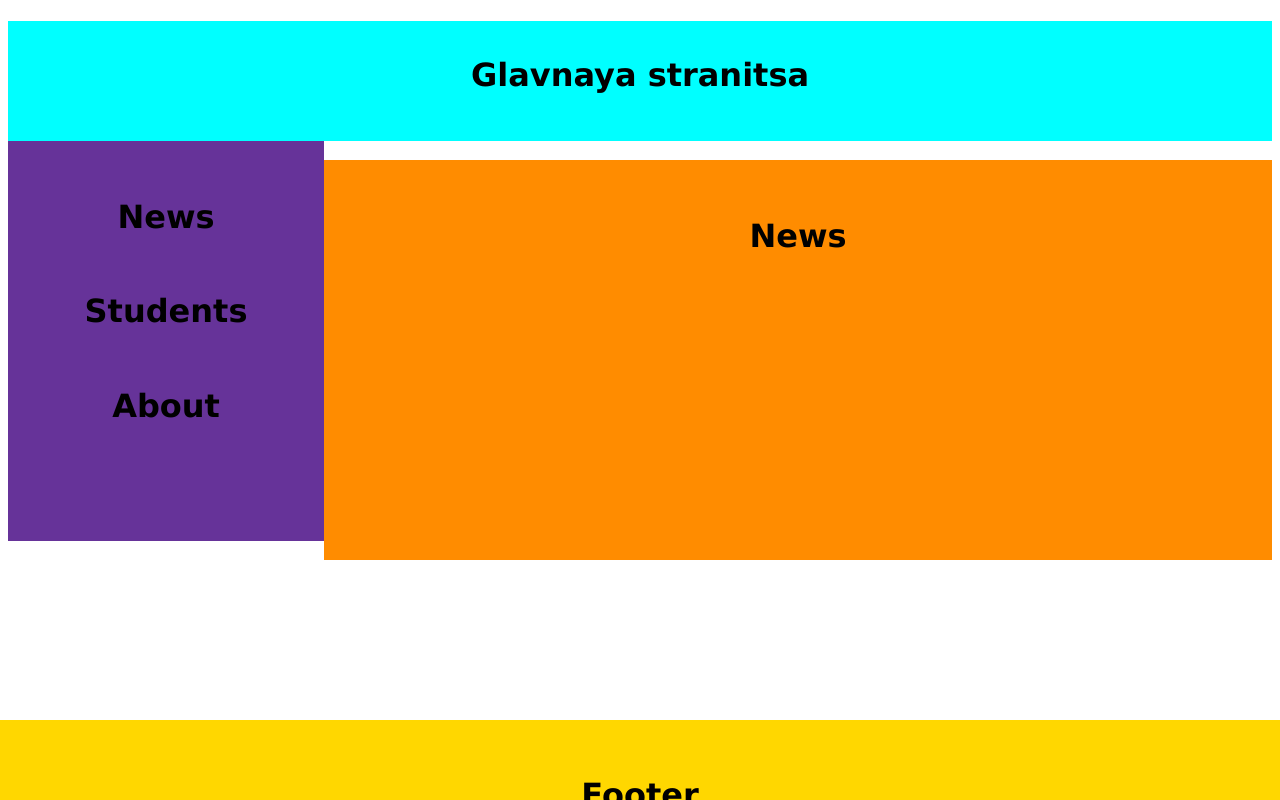
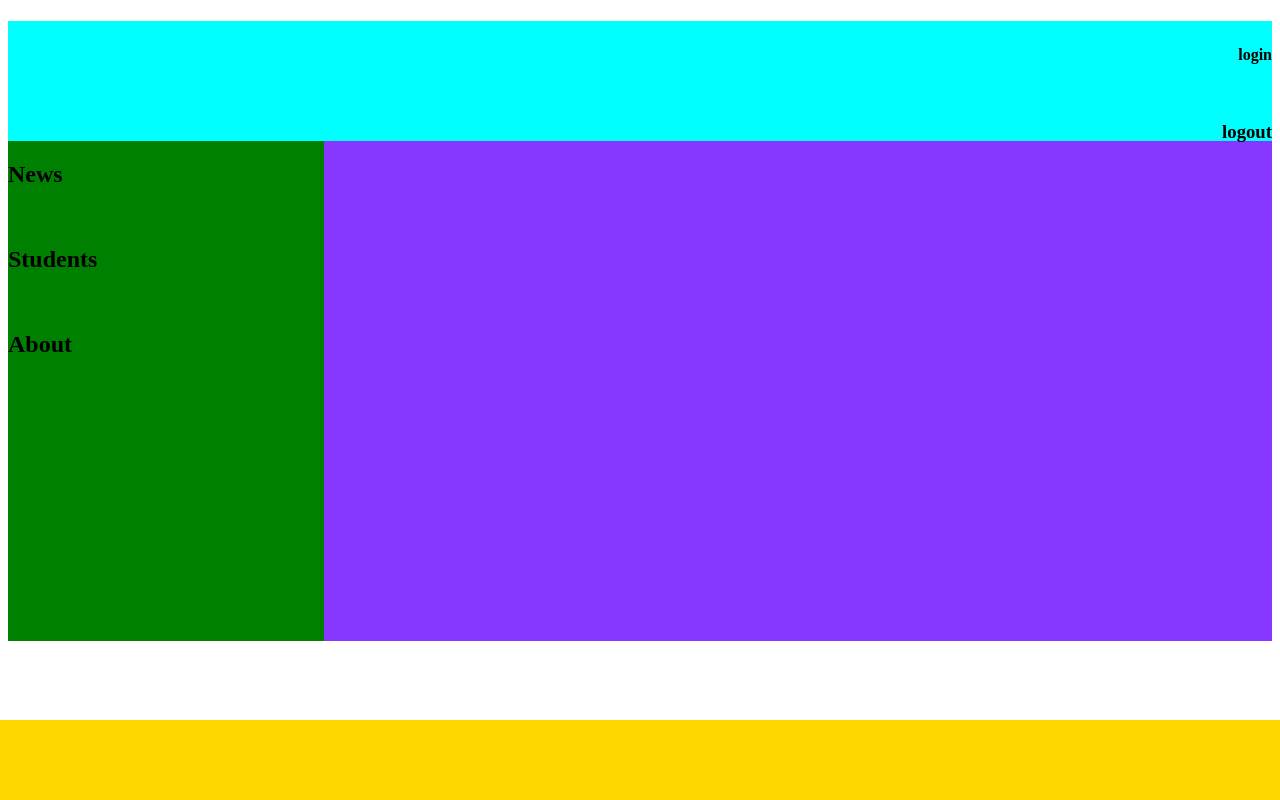
Before and after one commit to mirgul81/Task1, a Django app: page /main/index/ in a window 1280 px wide. Run offline with Django 4.2, Linux system fonts and the light colour scheme.

Commit message:
html fayly

```diff
--- a/main/views.py
+++ b/main/views.py
@@ -1,64 +1,64 @@
 from django.shortcuts import render
-from .models import News, Students, Abouts
+
 
 
 def indexView(request):
-    news = News.objects.all()
-    students = Students.objects.all()
-    abouts = Abouts.objects.all
-    context = {
-        'news': news,
-        'students': students,
-        'abouts': abouts
-    }
-    return render(request, 'main/index.html', context)
+    # news = News.objects.all()
+    # students = Students.objects.all()
+    # abouts = Abouts.objects.all
+    # context = {
+    #     'news': news,
+    #     'students': students,
+    #     'abouts': abouts
+    # }
+    return render(request, 'main/index.html')
 
 def newsView(request, pk):
-    news = News.objects.all()
-    news = News.objects.get(id=pk)
-    students = Students.objects.all()
-    abouts = Abouts.objects.all()
-    context = {
-        'info': news.info,
-        'name': news.name,
-        'news': news,
-        'students': students,
-        'abouts': abouts
-    }
-    return render(request, 'main/news.html', context)
+    # news = News.objects.all()
+    # news = News.objects.get(id=pk)
+    # students = Students.objects.all()
+    # abouts = Abouts.objects.all()
+    # context = {
+    #     'info': news.info,
+    #     'name': news.name,
+    #     'news': news,
+    #     'students': students,
+    #     'abouts': abouts
+    # }
+    return render(request, 'main/news.html')
 
 
 def studentView(request, pk):
-    student = Students.objects.get(id=pk)
-    students = Students.objects.all()
-    news = News.objects.all()
-    abouts = Abouts.objects.all()
-
-    context={
-        'name': student.name,
-        'info': student.info,
-        'students': students,
-        'news': news,
-        'abouts': abouts,
-    }
-    return render(request, 'main/student.html', context)
+    # student = Students.objects.get(id=pk)
+    # students = Students.objects.all()
+    # news = News.objects.all()
+    # abouts = Abouts.objects.all()
+    #
+    # context={
+    #     'name': student.name,
+    #     'info': student.info,
+    #     'students': students,
+    #     'news': news,
+    #     'abouts': abouts,
+    # }
+     return render(request, 'main/student.html')
 
 
 
 def aboutView(request, pk):
-    about = Abouts.objects.get(id=pk)
-    abouts = Abouts.objects.all()
-    students = Students.objects.all()
-    news = News.objects.all()
-
-    context={
-        'name': about.name,
-        'info': about.info,
-        'abouts': abouts,
-        'students': students,
-        'news': news,
-    }
-    return render(request, 'main/about.html', context)
+    # about = Abouts.objects.get(id=pk)
+    # abouts = Abouts.objects.all()
+    # students = Students.objects.all()
+    # news = News.objects.all()
+    #
+    # context={
+    #     'name': about.name,
+    #     'info': about.info,
+    #     'abouts': abouts,
+    #     'students': students,
+    #     'news': news,
+    # }
+    return render(request, 'main/about.html')
 
 
 # Create your views here.
--- /dev/null
+++ b/static/main/css/style.css
@@ -0,0 +1,52 @@
+
+
+.header {
+    width: 100%;
+    height: 120px;
+    background-color: aqua;
+}
+
+h3{
+    text-align: right;
+    padding-top: 35px;
+}
+h4{
+    text-align: right;
+    padding-top: 25px;
+}
+
+.footer-content{
+    text-align: center;
+    padding-top: 1px;
+    color: gold;
+}
+
+.footer{
+    background-color: gold;
+    width: 100%;
+    height: 80px;
+    position: fixed;
+    left: 0;
+    bottom: 0;
+    text-align: center;
+}
+
+.menu{
+    width: 25%;
+    background-color: green;
+    height: 500px;
+    float: left;
+}
+
+.content{
+    width: 75%;
+    background-color: #8737FF;
+    height: 500px;
+    float: right;
+    text-align: center;
+}
+
+
+.body{
+background-color: yellow;
+}
--- a/statit/main/css/style.css
+++ /dev/null
@@ -1,124 +0,0 @@
-
-
-.header {
-    width: 100%;
-    height: 120px;
-    background-color: aqua;
-}
-
-h1{
-    text-align: center;
-    padding-top: 35px;
-}
-
-.footer-content{
-    text-align: center;
-    padding-top: 1px;
-    color: gold;
-}
-
-.footer{
-    background-color: gold;
-    width: 100%;
-    height: 80px;
-    position: fixed;
-    left: 0;
-    bottom: 0;
-}
-
-.menu{
-    width: 25%;
-    background-color: rebeccapurple;
-    height: 400px;
-    float: left;
-}
-
-.content{
-    width: 75%;
-    background-color: darkorange;
-    height: 400px;
-    float: right;
-}
-
-.my-button{
-    width: 100px;
-    height: 50px;
-    background-color: firebrick;
-
-}
-
-/*###################################*/
-
-table, th, td {
-  border:1px solid black;
-}
-
-.my-table{
-    align-content: center;
-    margin-top: 100px;
-    margin-left: 250px;
-}
-
-
-* {box-sizing: border-box;}
-body {font-family: Verdana, sans-serif;}
-.mySlides {display: none;}
-img {vertical-align: middle;}
-
-/* Slideshow container */
-.slideshow-container {
-  max-width: 1000px;
-  position: relative;
-  margin: auto;
-}
-
-/* Caption text */
-.text {
-  color: #f2f2f2;
-  font-size: 15px;
-  padding: 8px 12px;
-  position: absolute;
-  bottom: 8px;
-  width: 100%;
-  text-align: center;
-}
-
-/* Number text (1/3 etc) */
-.numbertext {
-  color: #f2f2f2;
-  font-size: 12px;
-  padding: 8px 12px;
-  position: absolute;
-  top: 0;
-}
-
-/* The dots/bullets/indicators */
-.dot {
-  height: 15px;
-  width: 15px;
-  margin: 0 2px;
-  background-color: #bbb;
-  border-radius: 50%;
-  display: inline-block;
-  transition: background-color 0.6s ease;
-}
-
-.active {
-  background-color: #717171;
-}
-
-/* Fading animation */
-.fade {
-  animation-name: fade;
-  animation-duration: 1.5s;
-}
-
-@keyframes fade {
-  from {opacity: .4}
-  to {opacity: 1}
-}
-
-/* On smaller screens, decrease text size */
-@media only screen and (max-width: 300px) {
-  .text {font-size: 11px}
-}
--- a/templates/main/index.html
+++ b/templates/main/index.html
@@ -1,32 +1,24 @@
-
+{% load static %}
 <!DOCTYPE html>
 <html lang="en">
 <head>
     <meta charset="UTF-8">
-    <title>my site</title>
-    <link rel="stylesheet" href="css/style.css">
+    <link rel="stylesheet" href="{% static 'main/css/style.css' %}">
 </head>
 <body>
-
     <div class="header">
-        <h1>Glavnaya stranitsa</h1>
+        <h4>login</h4><h3>logout</h3>
     </div>
-
-    <div class="menu">
-        <h1>News</h1>
-        <h1>Students</h1>
-        <h1>About</h1>
-
+        <div class="menu">
+            <h2>News</h2><br/>
+            <h2>Students</h2><br/>
+            <h2>About</h2><br/>
         </div>
-        <br>
+    <div class="content">
+        <h1></h1>
     </div>
-
-    <div class="content">
-
-        <h1>News</h1>
-    </div>
-    <div class="footer">
-        <h1 class="my-footer">Footer</h1>
-    </div>
+        <div class="footer">
+            <h1></h1>
+         </div>
 </body>
 </html>
```
Also changed, not shown: main/models.py (+28 -26 lines), task1/settings.py (+10 -3 lines), templates/base.html (+37 -11 lines), templates/main/about.html (+24 -5 lines), templates/main/news.html (+24 -5 lines), templates/main/student.html (+24 -6 lines), db.sqlite3, main/migrations/0001_initial.py (added).
